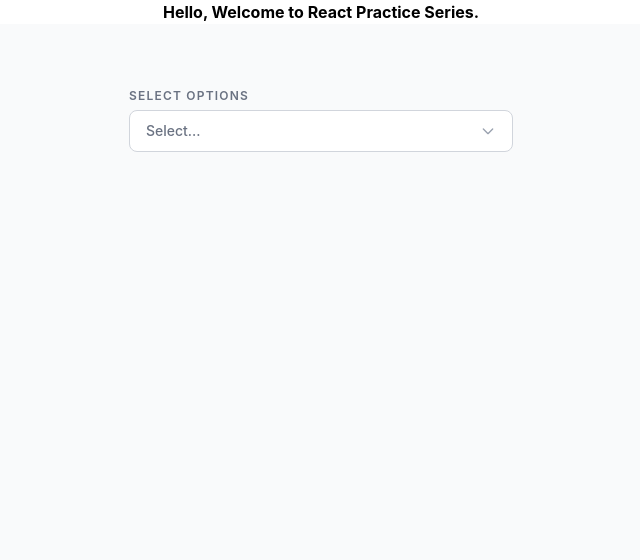
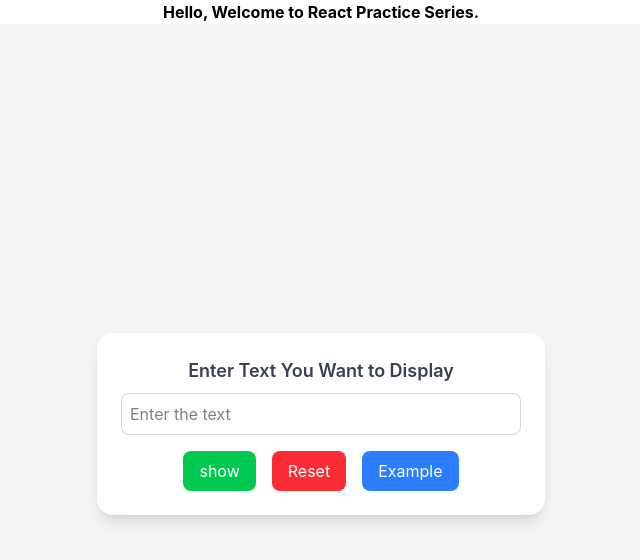
Before and after one commit to amanuniyal01/React_Practice, a React (Vite) app: page / in a window 1280 px wide. Shown: the top 560 px of the page, without its empty margins (319-959 px from the left). Built offline with nearby package versions, Linux system fonts and the light colour scheme.

Commit message:
Added redux in Display as you want Component

```diff
--- a/src/App.jsx
+++ b/src/App.jsx
@@ -14,8 +14,8 @@
         {/* <ProductDetails heading="Cotton Socks" para="Price : $10.9" discountPrice="$5.45" />
       <ProductDetails heading="Plain T-shirt" para="Price : $20.9" discountPrice="" />
       <ProductDetails heading="Tennis Ball" para="Price : $15.5" discountPrice="" /> */}
-        {/* <DisplayAsYouWant /> */}
-        <Multideropsown />
+        <DisplayAsYouWant />
+        {/* <Multideropsown /> */}
 
         {/* <ChipsInput /> */}
 
--- a/src/components/StatesAndEventHandlers/DisplayAsYouWant.jsx
+++ b/src/components/StatesAndEventHandlers/DisplayAsYouWant.jsx
@@ -1,19 +1,21 @@
 import React, { useState } from 'react'
+import { useDispatch, useSelector } from 'react-redux'
+import { addText, Reset } from '../../utils/DisplaySlice'
 
 function DisplayAsYouWant() {
-    const [input, setInput] = useState("")
     const [isTextShow, setIsTextShow] = useState(false)
+    const dispatch = useDispatch()
+    const input = useSelector((store) => store.display.input)
     const handleReset = () => {
-        setInput("")
+        dispatch(Reset())
         setIsTextShow(false)
     }
-    const handleExample = () => setInput("Hello States")
     const handleKeyDown = (e) => {
         if (e.key === "Enter") {
             setIsTextShow(true)
         }
         if (e.key === "Escape") {
-            setInput("")
+            dispatch(Reset)
         }
 
     }
@@ -29,7 +31,7 @@
 
                 <input
                     className="w-full border border-gray-300 rounded-lg p-2 focus:outline-none focus:ring-2 focus:ring-blue-400 transition"
-                    onChange={(e) => setInput(e.target.value)}
+                    onChange={(e) => dispatch(addText((e.target.value)))}
                     value={input}
                     onKeyDown={handleKeyDown}
                     placeholder="Enter the text"
@@ -50,7 +52,7 @@
                     </button>
 
                     <button
-                        onClick={handleExample}
+                        onClick={() => dispatch(addText("Hello Example"))}
                         className="bg-blue-500 hover:bg-blue-600 text-white px-4 py-2 rounded-lg transition"
                     >
                         Example
--- /dev/null
+++ b/src/utils/DisplaySlice.jsx
@@ -0,0 +1,19 @@
+import { createSlice } from "@reduxjs/toolkit";
+
+const DisplaySlice = createSlice({
+    name: "Display",
+    initialState: {
+        input: ""
+    },
+    reducers: {
+        addText: (state, action) => {
+            state.input = action.payload
+
+        },
+        Reset: (state, action) => {
+            state.input = ""
+        }
+    }
+})
+export const { addText, Reset } = DisplaySlice.actions;
+export default DisplaySlice.reducer
--- a/src/utils/store.jsx
+++ b/src/utils/store.jsx
@@ -1,11 +1,13 @@
 import { configureStore } from "@reduxjs/toolkit";
 import chipsReducer from "./ChipsSlice";
 import dropDownReducer from "./DropDownSlice"
+import displayReducer from "./DisplaySlice"
 
 const store = configureStore({
     reducer: {
         chips: chipsReducer,
-        dropdown: dropDownReducer
+        dropdown: dropDownReducer,
+        display: displayReducer
     },
 });
 
```
